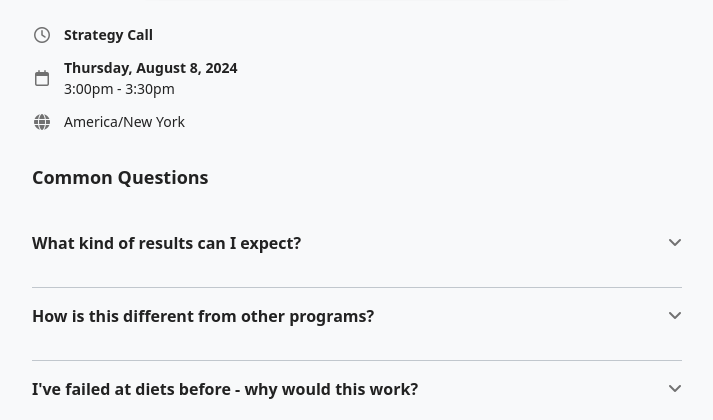
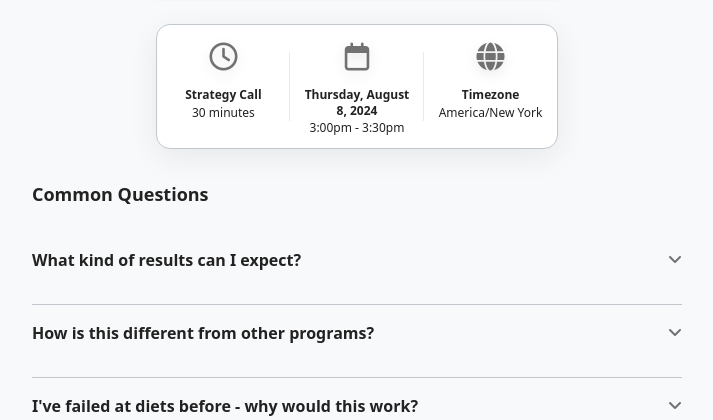
Before and after one commit to asherrobinsonfitness/asherrobinsonfitness.github.io, a PHP site: page /confirmation.php in a window 1280 px wide. Shown: the part 715-1135 px from the top of the page, without its empty margins (283-996 px from the left). Run offline with PHP 8.4, Linux system fonts and the light colour scheme.

Commit message:
Update confirmation.php

```diff
--- a/confirmation.php
+++ b/confirmation.php
@@ -346,43 +346,72 @@
             animation: fadeIn 0.6s ease-out forwards;
         }
 
-        /* Meeting Details */
+        /* Meeting Details - styled like benefits widget */
         .meeting-details {
+            background-color: var(--card-bg);
+            border-radius: 14px;
+            padding: 12px 0;
+            max-width: 450px;
+            margin: 0 auto;
+            border: 1px solid var(--border);
+            box-shadow: var(--premium-shadow);
+            transition: var(--premium-transition);
             display: flex;
-            flex-direction: column;
-            gap: 12px;
-            text-align: left;
+            justify-content: space-between;
+        }
+
+        .meeting-details:hover {
+            box-shadow: var(--card-hover-shadow);
         }
 
         .detail-item {
-            display: flex;
-            align-items: center;
-            gap: 12px;
-            text-align: left;
+            flex: 1;
+            text-align: center;
+            padding: 0 12px;
+            position: relative;
+        }
+
+        .detail-item:not(:last-child)::after {
+            content: '';
+            position: absolute;
+            right: 0;
+            top: 15%;
+            height: 70%;
+            width: 1px;
+            background-color: var(--divider);
         }
 
         .detail-icon {
-            width: 20px;
-            color: var(--text-secondary);
-            flex-shrink: 0;
+            margin-bottom: 10px;
             display: flex;
+            justify-content: center;
             align-items: center;
-            justify-content: center;
+            height: 40px;
         }
 
-        .detail-icon img {
-            width: 20px;
-            height: auto;
+        .detail-icon i {
+            font-size: 28px;
+            color: var(--text-secondary);
+            filter: drop-shadow(0 4px 6px rgba(0, 0, 0, 0.1));
+            transition: transform 0.2s;
+        }
+
+        .detail-item:hover .detail-icon i {
+            transform: translateY(-2px);
         }
 
         .detail-text {
+            font-size: 0.75rem;
+            line-height: 1.3;
             color: var(--text);
-            font-size: 0.875rem;
+            max-width: 160px;
+            margin: 0 auto;
         }
 
         .detail-title {
             font-weight: 600;
             color: var(--text);
+            margin-bottom: 2px;
         }
 
         /* FAQ Section Styles */
@@ -549,6 +578,7 @@
                             </div>
                             <div class="detail-text">
                                 <div class="detail-title">Strategy Call</div>
+                                30 minutes
                             </div>
                         </div>
 
@@ -566,7 +596,10 @@
                             <div class="detail-icon">
                                 <i class="fas fa-globe"></i>
                             </div>
-                        <div class="detail-text" id="booking-timezone">America/New York</div>
+                            <div class="detail-text">
+                                <div class="detail-title">Timezone</div>
+                                <div id="booking-timezone">America/New York</div>
+                            </div>
                         </div>
                     </div>
                 </div>
```
Lines whose indentation alone changed are shown as unchanged.
